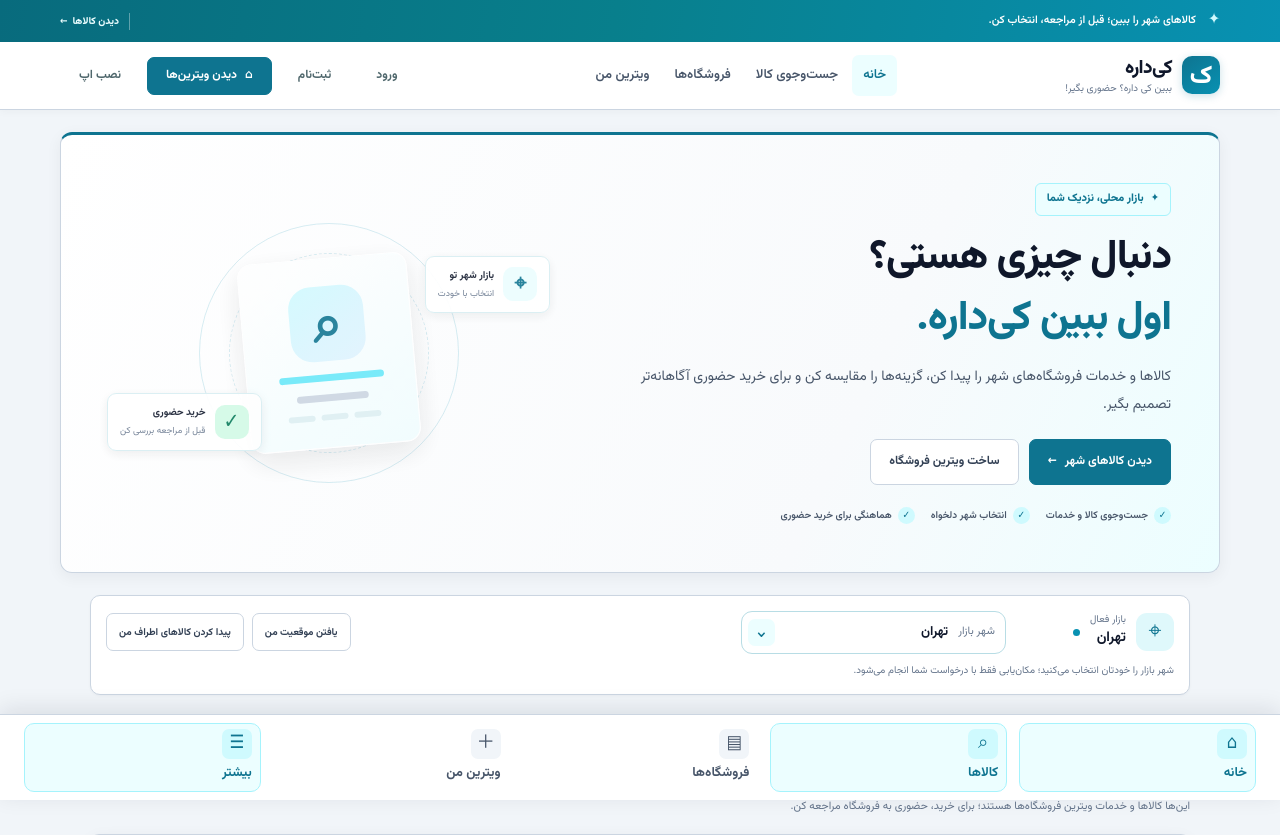
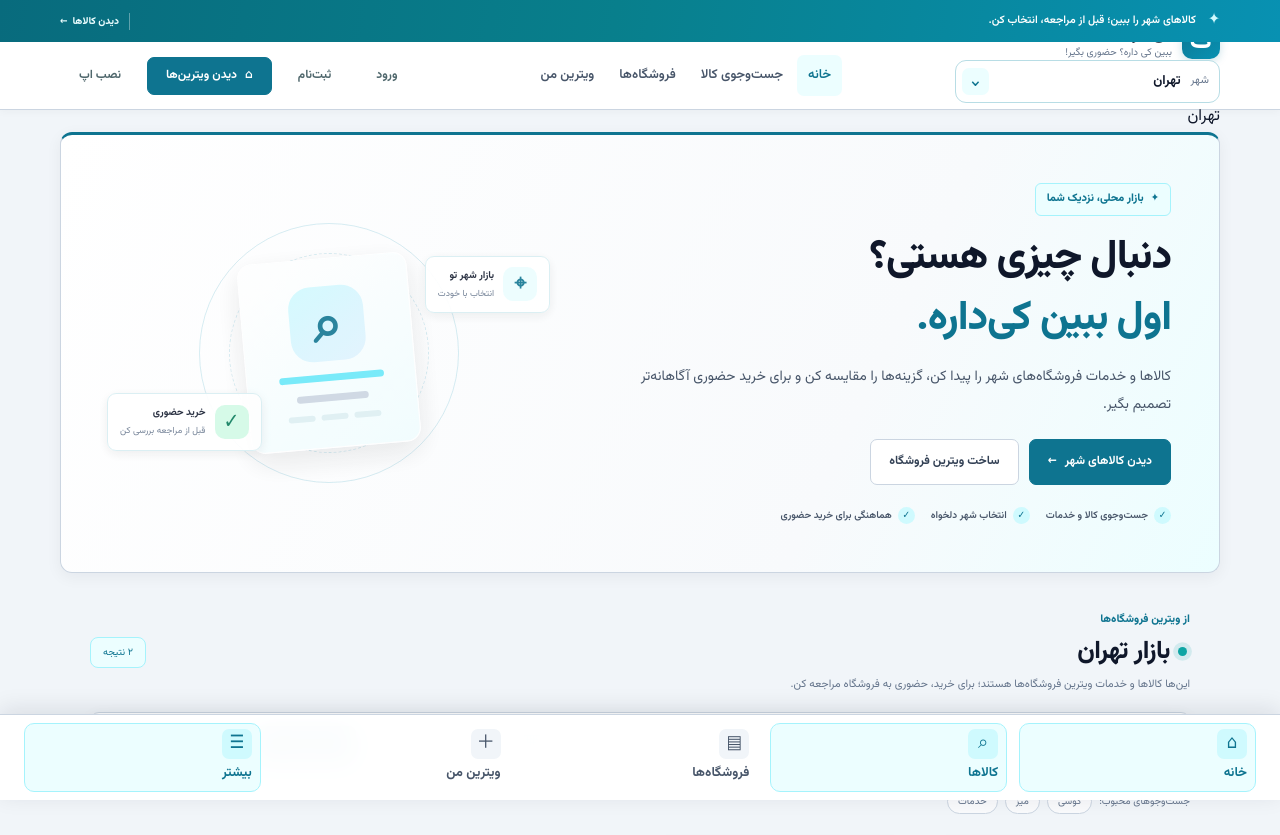
Before and after one commit to Tahmoures54/kidareh-pf, a Flask app: page / in a window 1280 px wide. Shown: the top 835 px of the page. Run offline with Flask 3, Linux system fonts and the light colour scheme; data comes from the database, SQL or seed files in the repository; data that the repository does not hold is empty; parts of the project's set-up code (start-up, migrations or seed data) failed here and were passed over.

Commit message:
feat(home): move city selector under brand and simplify location section

```diff
--- a/templates/index.html
+++ b/templates/index.html
@@ -25,10 +25,19 @@
   </div>
 
   <header class="site-header">
-    <a class="brand" href="/" aria-label="صفحه اصلی کی‌داره">
-      <span class="brand-mark">ک</span>
-      <span class="brand-copy"><strong>کی‌داره</strong><small>ببین کی داره؟ حضوری بگیر!</small></span>
-    </a>
+    <div class="brand-location-stack">
+      <a class="brand" href="/" aria-label="صفحه اصلی کی‌داره">
+        <span class="brand-mark">ک</span>
+        <span class="brand-copy"><strong>کی‌داره</strong><small>ببین کی داره؟ حضوری بگیر!</small></span>
+      </a>
+      <div class="market-city-picker header-city-picker" id="marketCityCombobox">
+        <label class="market-city-picker-label" for="citySelect">شهر</label>
+        <input id="citySelect" aria-label="انتخاب شهر یا روستا" aria-autocomplete="list" aria-haspopup="listbox" aria-expanded="false" aria-controls="marketCityOptions" value="تهران" autocomplete="off" placeholder="انتخاب شهر">
+        <button class="market-city-picker-toggle" id="toggleMarketCityPicker" type="button" aria-label="نمایش فهرست شهرها">⌄</button>
+        <div class="market-city-options" id="marketCityOptions" role="listbox" aria-label="شهرها و روستاهای ایران" hidden></div>
+      </div>
+      <span class="header-city-status" id="activeMarketCity">بازار تهران</span>
+    </div>
     <nav class="desktop-nav" aria-label="ناوبری اصلی">
       <a class="active" href="/">خانه</a>
       <a href="/search">جست‌وجوی کالا</a>
@@ -71,17 +80,6 @@
   </section>
 
   <datalist id="iranCityOptions"></datalist>
-  <section class="market-location-bar" aria-label="شهر بازار فعال">
-    <div class="market-location-copy"><span class="market-location-icon" aria-hidden="true">⌖</span><div><span class="market-location-caption">بازار فعال</span><strong id="activeMarketCity">تهران</strong></div><span class="market-location-pulse" aria-hidden="true"></span></div>
-    <div class="market-city-picker" id="marketCityCombobox">
-      <label class="market-city-picker-label" for="citySelect">شهر بازار</label>
-      <input id="citySelect" aria-label="انتخاب شهر یا روستا" aria-autocomplete="list" aria-haspopup="listbox" aria-expanded="false" aria-controls="marketCityOptions" value="تهران" autocomplete="off" placeholder="جست‌وجوی شهر یا روستا">
-      <button class="market-city-picker-toggle" id="toggleMarketCityPicker" type="button" aria-label="نمایش فهرست شهرها">⌄</button>
-      <div class="market-city-options" id="marketCityOptions" role="listbox" aria-label="شهرها و روستاهای ایران" hidden></div>
-    </div>
-    <div class="market-location-actions"><button class="button button-outline market-location-action" id="findMyLocationButton" type="button">یافتن موقعیت من</button><button class="button button-outline market-location-action" id="nearbyListingsButton" type="button">پیدا کردن کالاهای اطراف من</button></div>
-    <p class="market-privacy-note">شهر بازار را خودتان انتخاب می‌کنید؛ مکان‌یابی فقط با درخواست شما انجام می‌شود.</p>
-  </section>
   <main id="main-content">
     <section class="section listings-section" id="listings">
       <div class="section-heading">
@@ -106,6 +104,7 @@
           </select>
         </label>
         <button class="button button-search" type="submit">جست‌وجو <span aria-hidden="true">←</span></button>
+        <button class="button button-outline nearby-search-button" id="nearbyListingsButton" type="button">⌖ کالاهای اطراف من</button>
       </form>
       <div class="popular-searches listings-popular">
         <span>جست‌وجوهای محبوب:</span>
```
